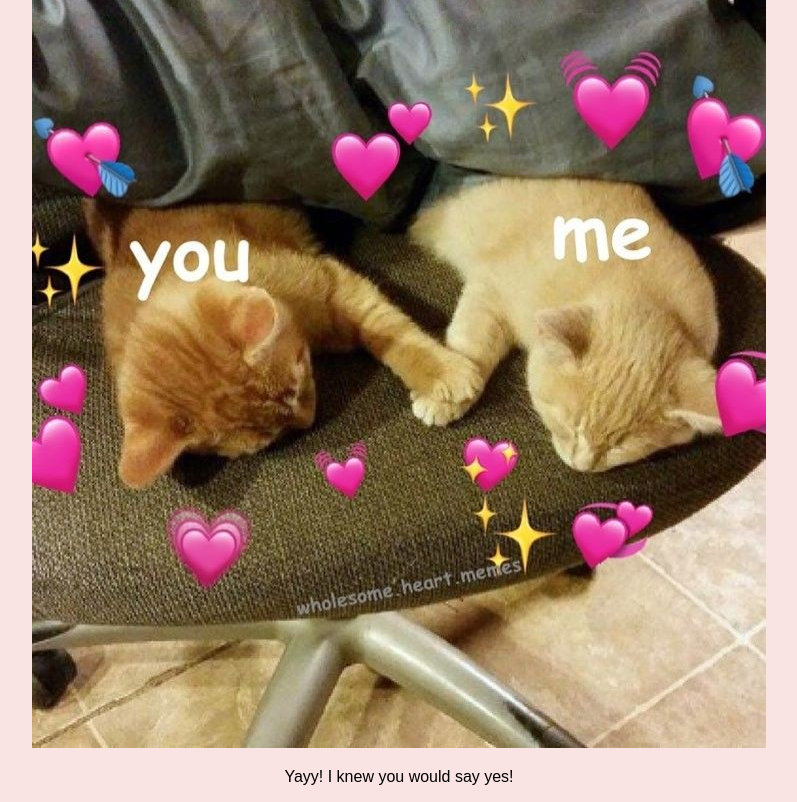
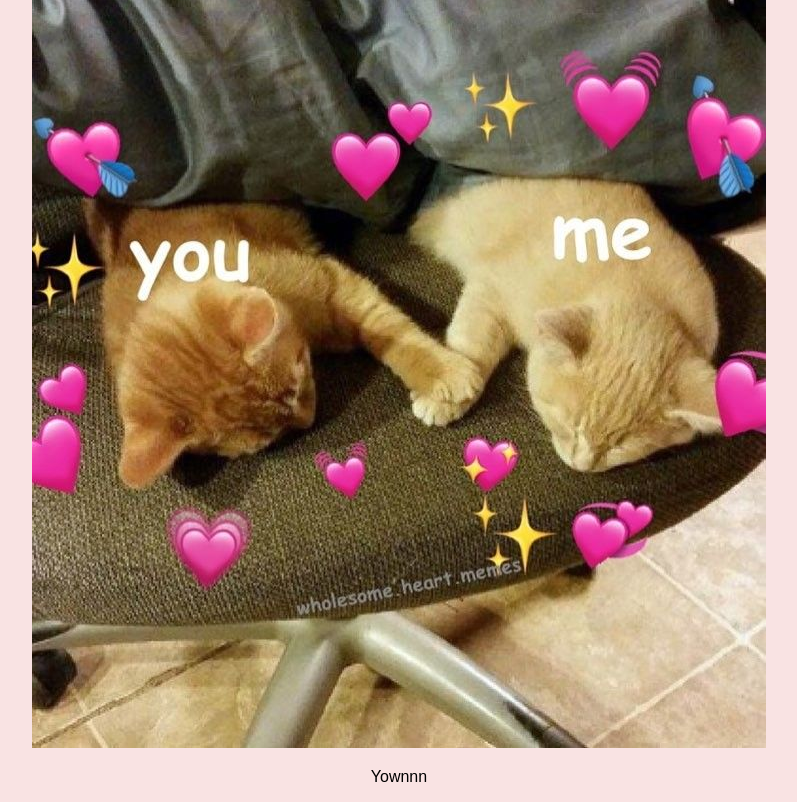
Before and after one commit to Gruntss/lalalalala, a plain HTML site: page yes_page.html in a window 1280 px wide. Shown: the whole page, without its empty margins (241-1038 px from the left). Drawn offline with Linux system fonts and the light colour scheme; a web font is replaced by a local one.

Commit message:
Update title text on yes_page.html

```diff
--- a/yes_page.html
+++ b/yes_page.html
@@ -15,6 +15,6 @@
   <body>
     <main class="container">
       <img class="cat-img" src="img/cat-yes.jpg" alt="Picture of a cat" />
-      <p class="title">Yayy! I knew you would say yes!</p>
+      <p class="title">Yownnn </p>
       </d
     </main>
```
